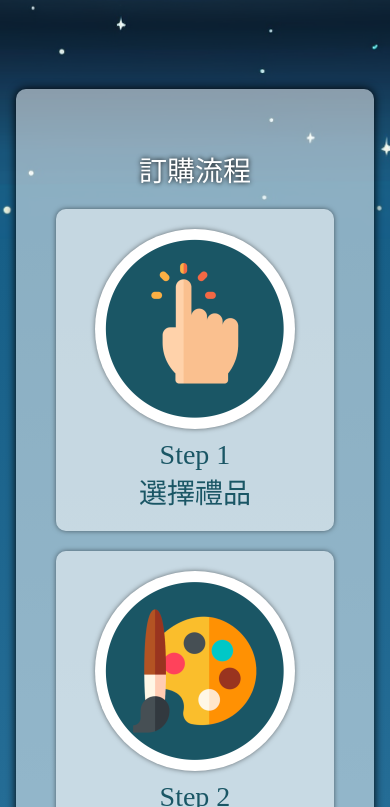
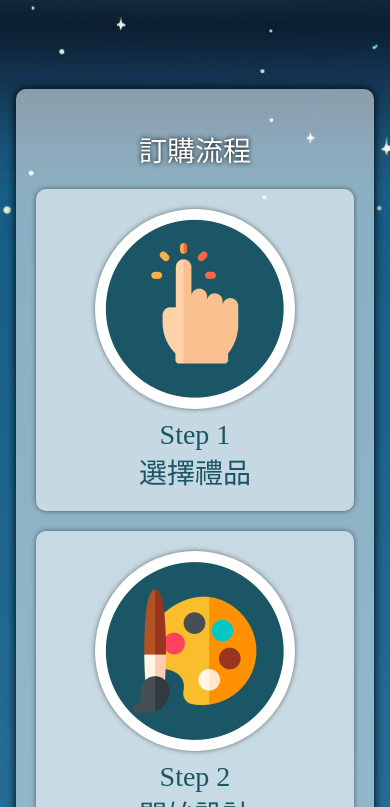
Before and after one commit to ywyang236/gift-for-you, a Next.js app: page / in a window 390 px wide. Shown: the part 817-1624 px from the top of the page. Built offline with nearby package versions, Linux system fonts and the light colour scheme.

Commit message:
Fix home page rulesContainer RWD.

```diff
--- a/src/styles/index.module.css
+++ b/src/styles/index.module.css
@@ -78,6 +78,12 @@
     padding: 40px;
     position: relative;
     top: -150px;
+}
+
+@media (max-width: 430px) {
+    .rulesContainer {
+        padding: 20px;
+    }
 }
 
 .rulesTitle {
```
